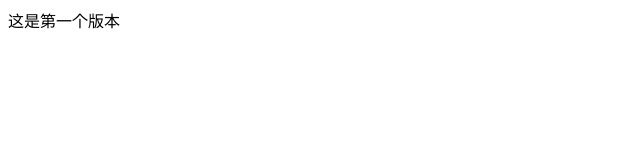
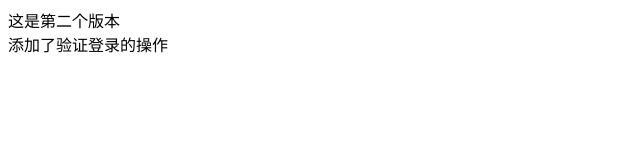
Before and after one commit to wql148888/git-test, a website: page html/index.html in a window 1280 px wide. Shown: the whole page, without its empty margins (0-640 px from the left). Drawn offline with Linux system fonts and the light colour scheme.

Commit message:
这是我的第二个版本

```diff
--- a/html/index.html
+++ b/html/index.html
@@ -7,6 +7,7 @@
     <title>Document</title>
 </head>
 <body>
-    <div>这是第一个版本</div>
+    <div>这是第二个版本</div>
+    <div>添加了验证登录的操作</div>
 </body>
 </html>
```
